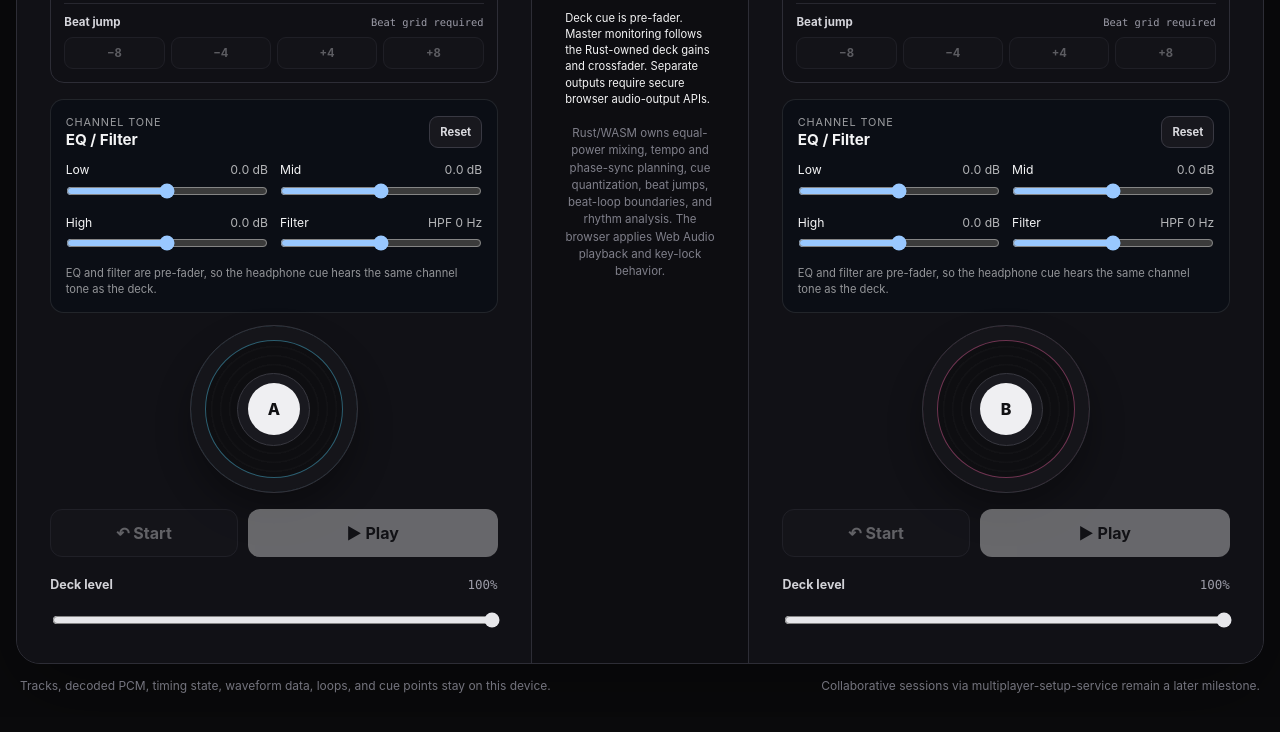
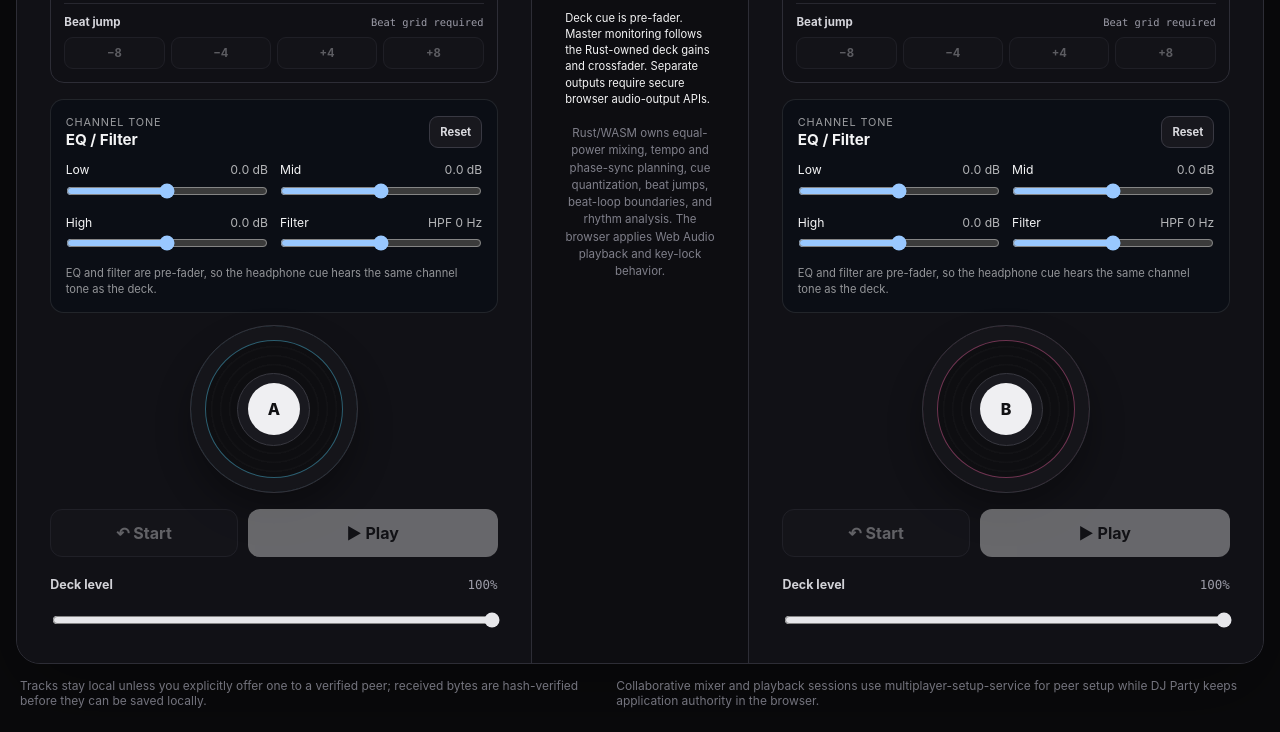
Before and after one commit to moritzbrantner/dj-party, a website with bundled scripts: page web/index.html in a window 1280 px wide. Shown: the part 1964-2696 px from the top of the page. Built offline with nearby package versions, Linux system fonts and the light colour scheme.

Commit message:
docs: update collaborative transfer footer

```diff
--- a/web/index.html
+++ b/web/index.html
@@ -373,8 +373,8 @@
       </section>
 
       <footer class="footer">
-        <p>Tracks, decoded PCM, timing state, waveform data, loops, and cue points stay on this device.</p>
-        <p>Collaborative sessions via multiplayer-setup-service remain a later milestone.</p>
+        <p>Tracks stay local unless you explicitly offer one to a verified peer; received bytes are hash-verified before they can be saved locally.</p>
+        <p>Collaborative mixer and playback sessions use multiplayer-setup-service for peer setup while DJ Party keeps application authority in the browser.</p>
       </footer>
     </main>
 
```
